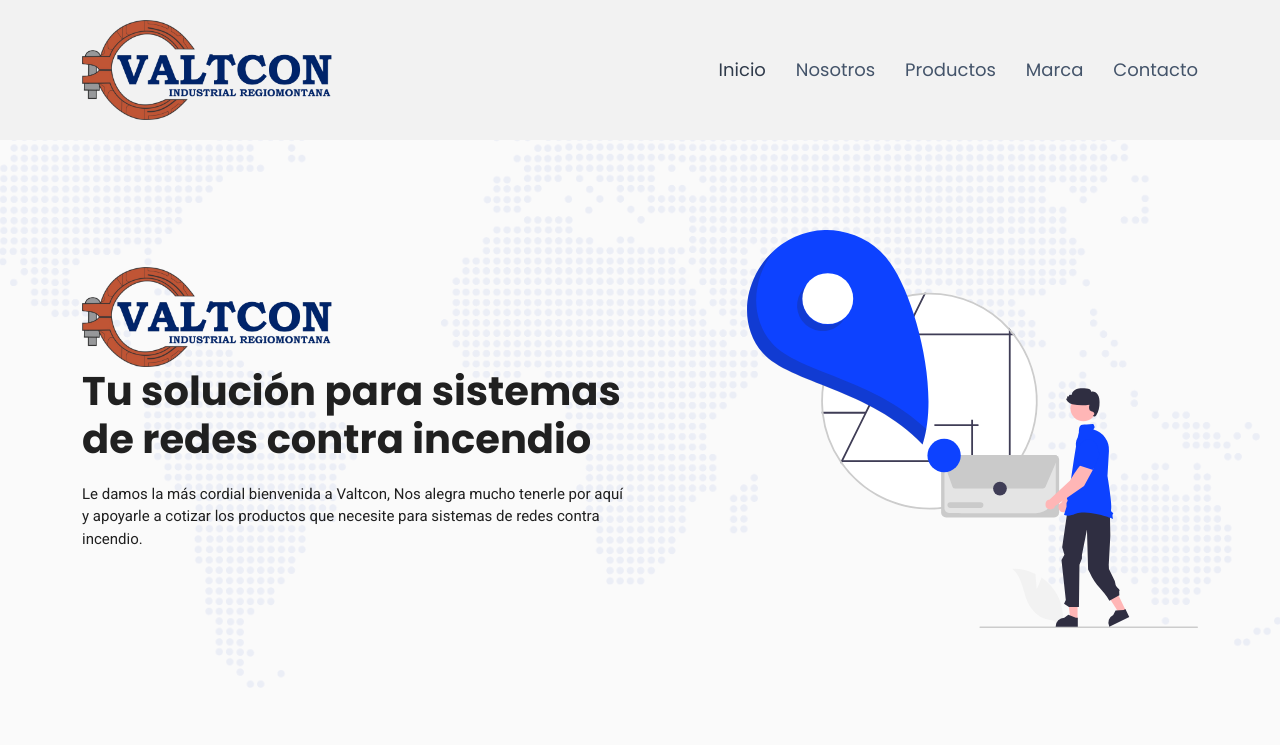
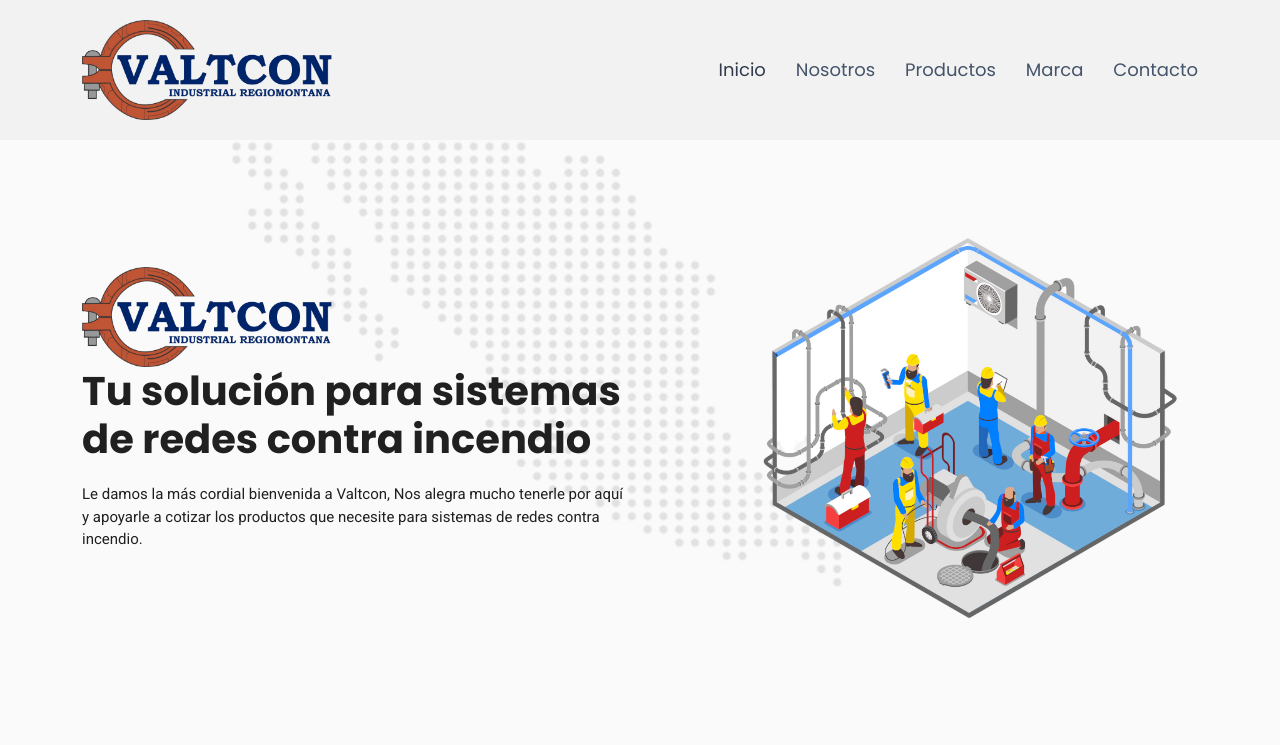
Before and after one commit to joseeurquidi/LDP-Valtcon, a plain HTML site: page pagina/index.html in a window 1280 px wide. Shown: the top 745 px of the page. Drawn offline with Linux system fonts and the light colour scheme.

Commit message:
Avance imagenes

```diff
--- a/pagina/index.html
+++ b/pagina/index.html
@@ -70,7 +70,7 @@
     <!-- Hero Section -->
     <section id="hero" class="hero section dark-background">
 
-      <img src="assets/img/world-dotted-map.png" alt="" class="hero-bg" data-aos="fade-in">
+      <img src="assets/img/mexico-dotted-map.png" alt="" class="hero-bg" data-aos="fade-in">
 
       <div class="container">
         <div class="row gy-4 d-flex justify-content-between">
@@ -84,7 +84,7 @@
           </div>
 
           <div class="col-lg-5 order-1 order-lg-2 hero-img" data-aos="zoom-out">
-            <img src="assets/img/hero-img.svg" class="img-fluid mb-3 mb-lg-0" alt="">
+            <img src="assets/img/gero.png" class="img-fluid mb-3 mb-lg-0" alt="">
           </div>
 
         </div>
```
Also changed, not shown: pagina/assets/img/gero.png (added), pagina/assets/img/mexico-dotted-map.png (added).
